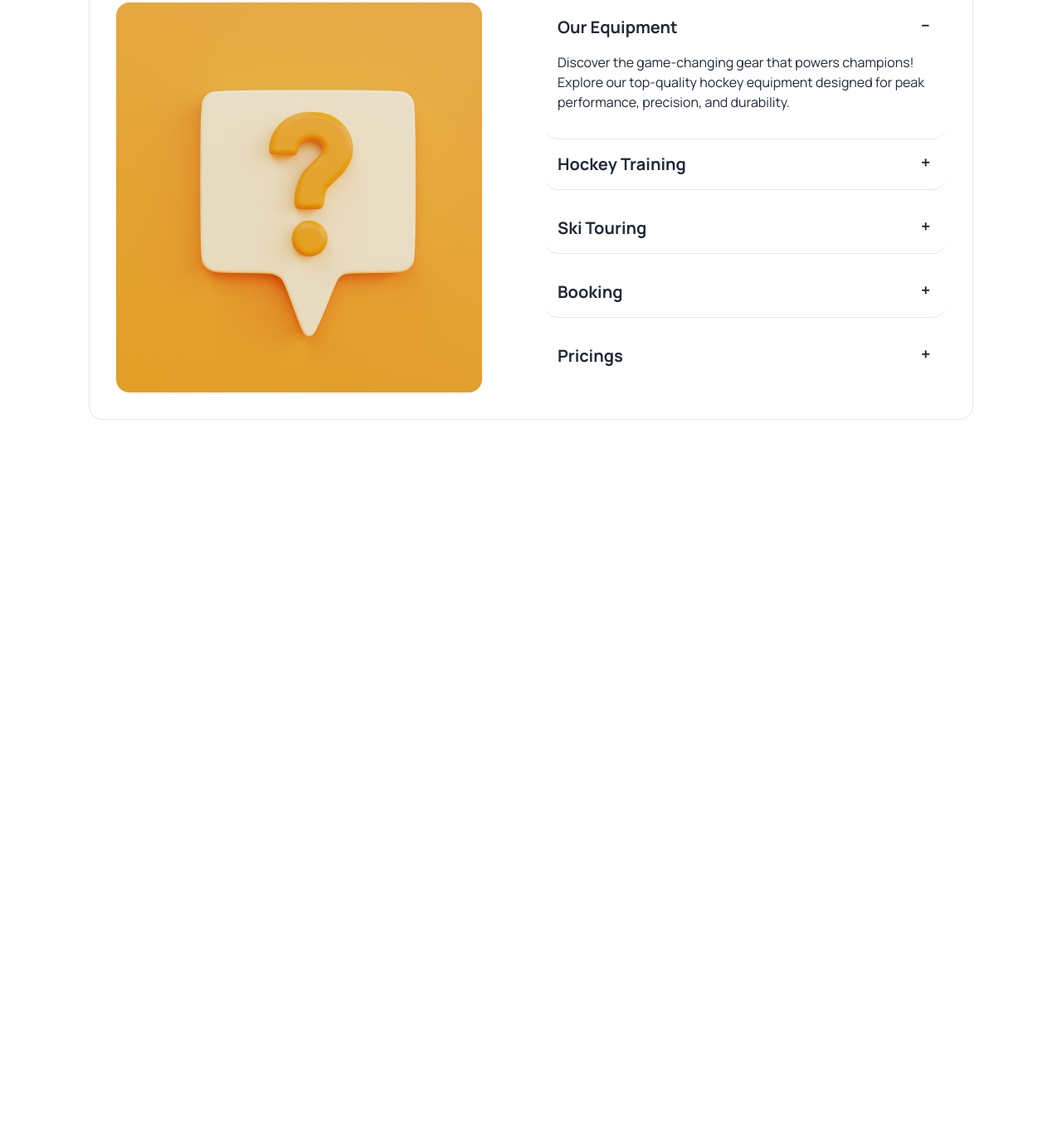
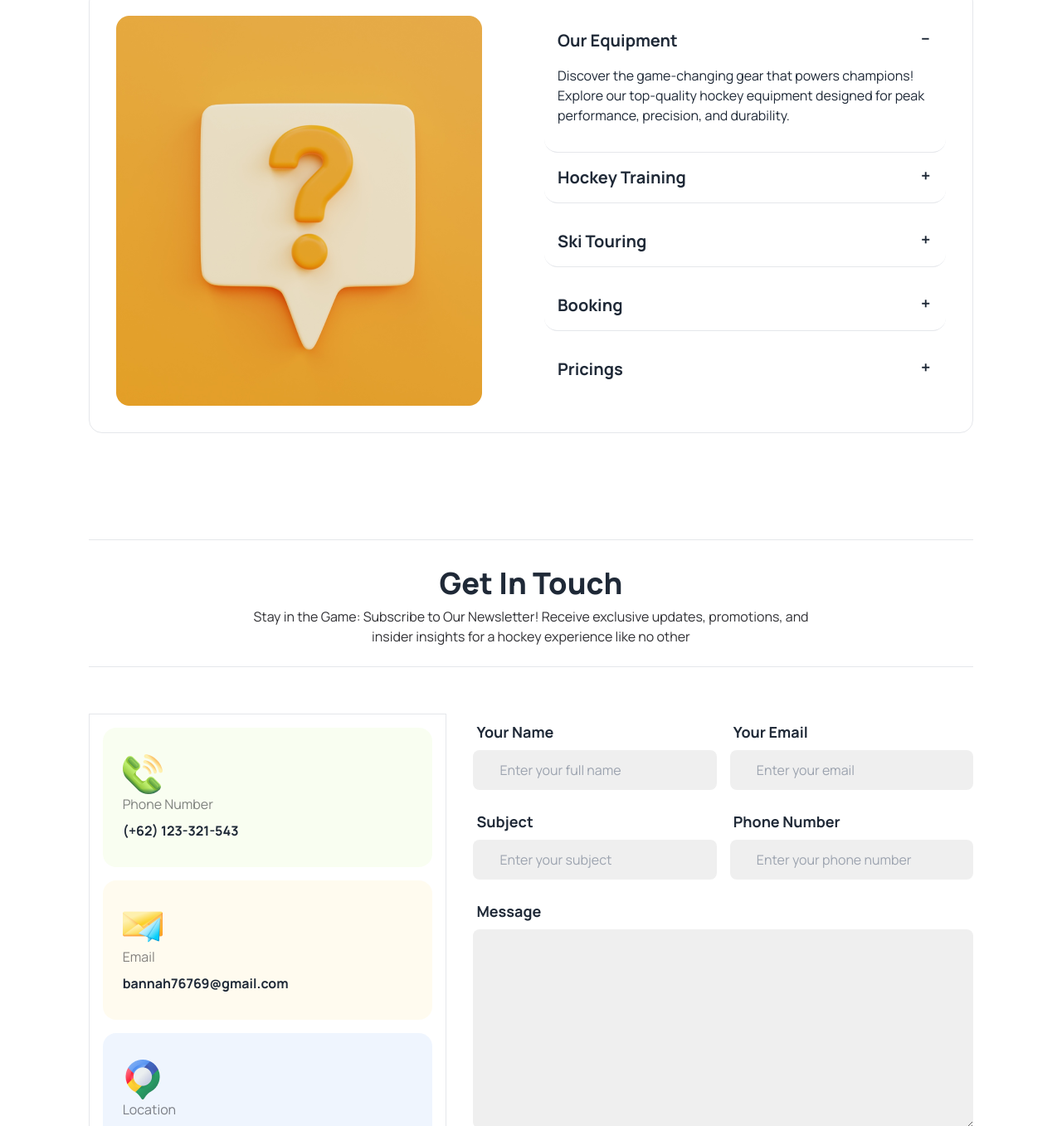
Before and after one commit to rakib3719/hockeys-a3, a plain HTML site: page index.html in a window 1280 px wide. Shown: the part 3750-5107 px from the top of the page at 83% size. Before the commit the page ends 4256 px from the top, so only its background shows below. Drawn offline with nearby package versions, Linux system fonts and the light colour scheme.

Commit message:
newslatter section complate

```diff
--- a/index.html
+++ b/index.html
@@ -305,7 +305,7 @@
 
 
     <hr class="mb-8">
-    <h1  class="text-4xl font-extrabold text-center" >Our New Products</h1>
+    <h1  class="text-4xl font-extrabold text-center mb-2" >Our New Products</h1>
     <p class="text-sm md:text-base text-[#131318e0] w-11/12 md:w-4/6 mx-auto text-center">Elevate your game with top-quality hockey gear. Unleash your potential with our cutting-edge products for a superior on-ice experience.</p>
 
     <hr class="my-6">
@@ -615,8 +615,9 @@
 
 
     <hr class="mb-8">
-    <h1  class="text-4xl font-extrabold text-center" >Our New Products</h1>
-    <p class="text-sm md:text-base text-[#131318e0] w-11/12 md:w-4/6 mx-auto text-center">Elevate your game with top-quality hockey gear. Unleash your potential with our cutting-edge products for a superior on-ice experience.</p>
+    <h1  class="text-4xl font-extrabold text-center mb-2" >Our New Products</h1>
+    <p class="text-sm md:text-base text-[#131318e0] w-11/12 md:w-4/6 mx-auto text-center">
+        Explore hockey FAQs for quick answers. From rules to gear, get insights to enhance your hockey experience effortlessly.</p>
 
     <hr class="my-6">
 
@@ -696,6 +697,168 @@
 <!-- news latter section -->
 
 
+<section  class="mt-32" >
+
+
+
+
+
+
+
+    <hr class="mb-8">
+    <h1  class="text-4xl font-extrabold text-center mb-2" >Get In Touch</h1>
+    <p class="text-sm md:text-base text-[#131318e0] w-11/12 md:w-4/6 mx-auto text-center">Stay in the Game: Subscribe to Our Newsletter! Receive exclusive updates, promotions, and insider insights for a hockey experience like no other</p>
+
+    <hr class="my-6">
+
+
+
+<div class="news-latter justify-between gap-8  flex flex-col lg:flex-row py-8">
+
+
+
+<div class="lg:w-5/12 border p-4" >
+
+
+<div class="item-1 mb-4 bg-[#bced6e19] py-8 px-6 rounded-2xl">
+
+<img src="./img/call.png" alt="">
+<p  class="text-[#13131887] mb-2" >Phone Number </p>
+<h1  class="text-base font-bold" >(+62) 123-321-543</h1>
+
+
+</div>
+<div class="item-2 mb-4 bg-[#fdd75f19] py-8 px-6 rounded-2xl">
+
+<img src="./img/email.png" alt="">
+<p  class="text-[#13131887] mb-2" >Email </p>
+<h1  class="text-base font-bold" >bannah76769@gmail.com</h1>
+
+
+</div>
+<div class="item-3 bg-[#629cf319] py-8 px-6 rounded-2xl">
+
+<img src="./img/map.png" alt="">
+<p  class="text-[#13131887] mb-2" >Location</p>
+<h1  class="text-base font-bold" >Location :
+    152/1 Mohakhali Wireless Gate</h1>
+
+
+</div>
+
+
+
+</div>
+
+<div class="lg:w-7/12" >
+
+<div class="form grid gap-4 grid-cols-1 md:grid-cols-2">
+
+   <div>
+
+    <label class="form-control ">
+        <div class="label">
+          <span class="label-text text-lg font-bold"> Your Name</span>
+
+        </div>
+        <input type="text" placeholder="Enter your full name" class=" px-8 py-3 rounded-lg outline-none bg-[#13131811] w-full " />
+
+      </label>
+   </div>
+
+  <div>
+
+
+
+    <label class="form-control  ">
+        <div class="label">
+          <span class="label-text text-lg font-bold"> Your Email</span>
+
+        </div>
+        <input type="email" placeholder="Enter your email" class=" px-8 py-3 rounded-lg outline-none bg-[#13131811] w-full " />
+
+      </label>
+
+  </div>
+
+
+  <div>
+
+
+
+    <label class="form-control  ">
+        <div class="label">
+          <span class="label-text text-lg font-bold"> Subject</span>
+
+        </div>
+        <input type="Text" placeholder="Enter your subject" class=" px-8 py-3 rounded-lg outline-none bg-[#13131811] w-full " />
+
+      </label>
+
+  </div>
+
+  <div class="" >
+
+
+
+    <label class="form-control">
+        <div class="label">
+          <span class="label-text text-lg font-bold"> Phone Number</span>
+
+        </div>
+        <input type="Text" placeholder="Enter your phone number" class=" px-8 py-3 rounded-lg outline-none bg-[#13131811] w-full " />
+
+      </label>
+
+  </div>
+
+  <div  class="md:col-span-2">
+
+
+
+    <label class="form-control">
+        <div class="label">
+          <span class="label-text text-lg font-bold"> Message</span>
+
+        </div>
+
+        <textarea class="bg-[#13131811] rounded-lg outline-none" name="" id="" cols="30" rows="10"></textarea>
+
+      </label>
+
+  </div>
+  <div  class="md:col-span-2">
+
+
+
+
+
+<button  class="btn bg-primary-color text-white w-full hover:text-primary-color duration-700" >Send Message</button>
+
+
+
+  </div>
+
+
+
+</div>
+
+
+</div>
+
+
+
+
+
+
+
+</div>
+
+</section>
+
+
+
+<!--  -->
     </main>
 
     <footer>
```
Also changed, not shown: img/call.png (renamed from img/Group 1171275317.png), img/email.png (renamed from img/Group 1171275318.png), img/map.png (renamed from img/Group 1171275321.png).
